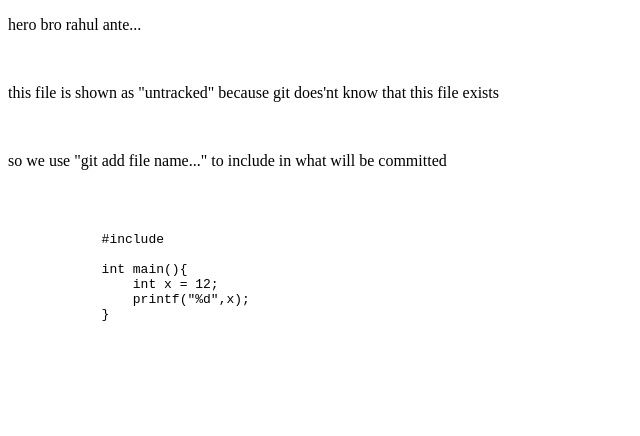
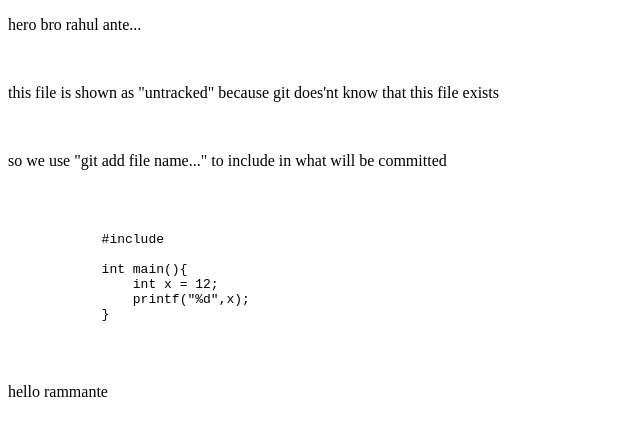
Before and after one commit to iyashk/Git-Kosam, a plain HTML site: page index.html in a window 1280 px wide. Shown: the whole page, without its empty margins (0-640 px from the left). Drawn offline with Linux system fonts and the light colour scheme.

Commit message:
main change

```diff
--- a/index.html
+++ b/index.html
@@ -21,7 +21,7 @@
         </code>
 
     </pre>
-
+    <p>hello rammante</p>
 
 </body>
 </html>
```
